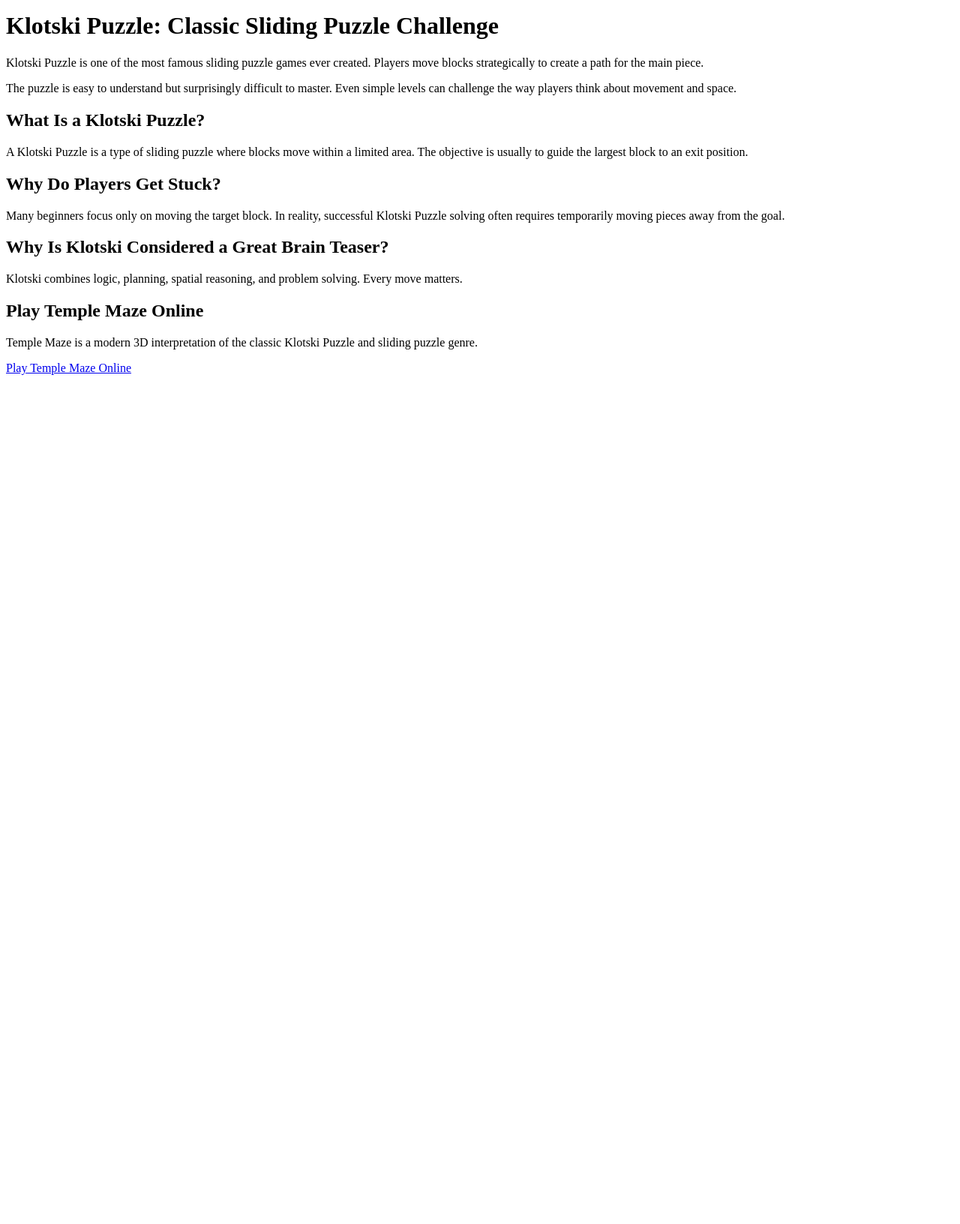
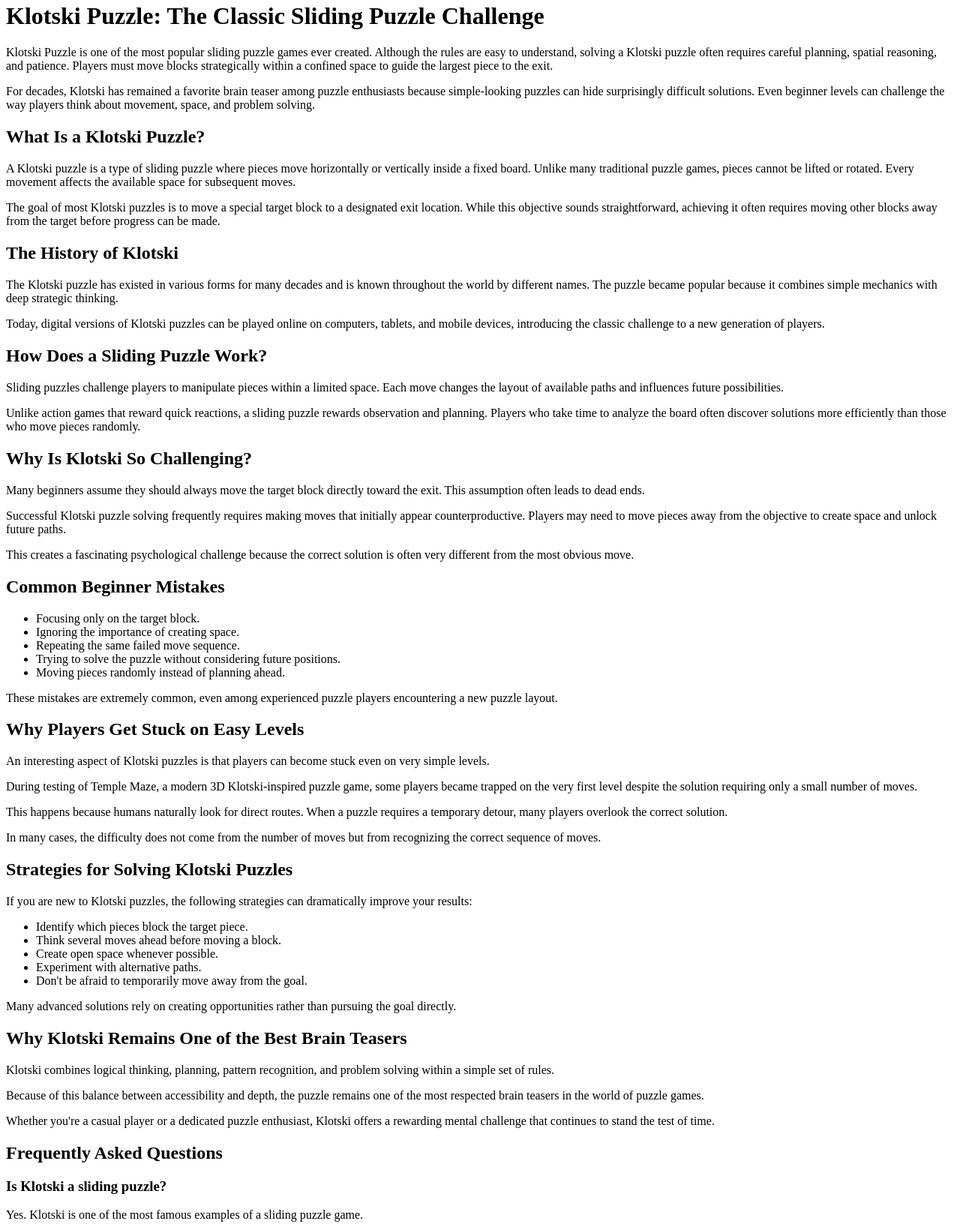
Before and after one commit to existgames/klotski-puzzle, a plain HTML site: page index.html in a window 1280 px wide. Shown: the part 5-1637 px from the top of the page at 75% size. Before the commit the page ends 800 px from the top, so only its background shows below. Drawn offline with Linux system fonts and the light colour scheme.

Commit message:
Revise Klotski Puzzle page content and layout
Updated content and structure of the Klotski Puzzle page to enhance clarity and provide additional information about the game.

```diff
--- a/index.html
+++ b/index.html
@@ -1,48 +1,145 @@
-<!DOCTYPE html>
-<html lang="en">
-<head>
-<meta charset="UTF-8">
-
-<title>Klotski Puzzle - Free Online Sliding Puzzle Game</title>
-
-<meta name="description"
-content="Learn how to solve Klotski Puzzle, the classic sliding puzzle game. Play Temple Maze online and improve your puzzle-solving skills.">
-
-</head>
-
-<body>
-
-<h1>Klotski Puzzle: Classic Sliding Puzzle Challenge</h1>
+<h1>Klotski Puzzle: The Classic Sliding Puzzle Challenge</h1>
 
 <p>
-Klotski Puzzle is one of the most famous sliding puzzle games ever created.
-Players move blocks strategically to create a path for the main piece.
+Klotski Puzzle is one of the most popular sliding puzzle games ever created. Although the rules are easy to understand, solving a Klotski puzzle often requires careful planning, spatial reasoning, and patience. Players must move blocks strategically within a confined space to guide the largest piece to the exit.
 </p>
 
 <p>
-The puzzle is easy to understand but surprisingly difficult to master.
-Even simple levels can challenge the way players think about movement and space.
+For decades, Klotski has remained a favorite brain teaser among puzzle enthusiasts because simple-looking puzzles can hide surprisingly difficult solutions. Even beginner levels can challenge the way players think about movement, space, and problem solving.
 </p>
 
 <h2>What Is a Klotski Puzzle?</h2>
 
 <p>
-A Klotski Puzzle is a type of sliding puzzle where blocks move within a limited area.
-The objective is usually to guide the largest block to an exit position.
+A Klotski puzzle is a type of sliding puzzle where pieces move horizontally or vertically inside a fixed board. Unlike many traditional puzzle games, pieces cannot be lifted or rotated. Every movement affects the available space for subsequent moves.
 </p>
 
-<h2>Why Do Players Get Stuck?</h2>
+<p>
+The goal of most Klotski puzzles is to move a special target block to a designated exit location. While this objective sounds straightforward, achieving it often requires moving other blocks away from the target before progress can be made.
+</p>
+
+<h2>The History of Klotski</h2>
 
 <p>
-Many beginners focus only on moving the target block.
-In reality, successful Klotski Puzzle solving often requires temporarily moving pieces away from the goal.
+The Klotski puzzle has existed in various forms for many decades and is known throughout the world by different names. The puzzle became popular because it combines simple mechanics with deep strategic thinking.
 </p>
 
-<h2>Why Is Klotski Considered a Great Brain Teaser?</h2>
+<p>
+Today, digital versions of Klotski puzzles can be played online on computers, tablets, and mobile devices, introducing the classic challenge to a new generation of players.
+</p>
+
+<h2>How Does a Sliding Puzzle Work?</h2>
 
 <p>
-Klotski combines logic, planning, spatial reasoning, and problem solving.
-Every move matters.
+Sliding puzzles challenge players to manipulate pieces within a limited space. Each move changes the layout of available paths and influences future possibilities.
+</p>
+
+<p>
+Unlike action games that reward quick reactions, a sliding puzzle rewards observation and planning. Players who take time to analyze the board often discover solutions more efficiently than those who move pieces randomly.
+</p>
+
+<h2>Why Is Klotski So Challenging?</h2>
+
+<p>
+Many beginners assume they should always move the target block directly toward the exit. This assumption often leads to dead ends.
+</p>
+
+<p>
+Successful Klotski puzzle solving frequently requires making moves that initially appear counterproductive. Players may need to move pieces away from the objective to create space and unlock future paths.
+</p>
+
+<p>
+This creates a fascinating psychological challenge because the correct solution is often very different from the most obvious move.
+</p>
+
+<h2>Common Beginner Mistakes</h2>
+
+<ul>
+<li>Focusing only on the target block.</li>
+<li>Ignoring the importance of creating space.</li>
+<li>Repeating the same failed move sequence.</li>
+<li>Trying to solve the puzzle without considering future positions.</li>
+<li>Moving pieces randomly instead of planning ahead.</li>
+</ul>
+
+<p>
+These mistakes are extremely common, even among experienced puzzle players encountering a new puzzle layout.
+</p>
+
+<h2>Why Players Get Stuck on Easy Levels</h2>
+
+<p>
+An interesting aspect of Klotski puzzles is that players can become stuck even on very simple levels.
+</p>
+
+<p>
+During testing of Temple Maze, a modern 3D Klotski-inspired puzzle game, some players became trapped on the very first level despite the solution requiring only a small number of moves.
+</p>
+
+<p>
+This happens because humans naturally look for direct routes. When a puzzle requires a temporary detour, many players overlook the correct solution.
+</p>
+
+<p>
+In many cases, the difficulty does not come from the number of moves but from recognizing the correct sequence of moves.
+</p>
+
+<h2>Strategies for Solving Klotski Puzzles</h2>
+
+<p>
+If you are new to Klotski puzzles, the following strategies can dramatically improve your results:
+</p>
+
+<ul>
+<li>Identify which pieces block the target piece.</li>
+<li>Think several moves ahead before moving a block.</li>
+<li>Create open space whenever possible.</li>
+<li>Experiment with alternative paths.</li>
+<li>Don't be afraid to temporarily move away from the goal.</li>
+</ul>
+
+<p>
+Many advanced solutions rely on creating opportunities rather than pursuing the goal directly.
+</p>
+
+<h2>Why Klotski Remains One of the Best Brain Teasers</h2>
+
+<p>
+Klotski combines logical thinking, planning, pattern recognition, and problem solving within a simple set of rules.
+</p>
+
+<p>
+Because of this balance between accessibility and depth, the puzzle remains one of the most respected brain teasers in the world of puzzle games.
+</p>
+
+<p>
+Whether you're a casual player or a dedicated puzzle enthusiast, Klotski offers a rewarding mental challenge that continues to stand the test of time.
+</p>
+
+<h2>Frequently Asked Questions</h2>
+
+<h3>Is Klotski a sliding puzzle?</h3>
+
+<p>
+Yes. Klotski is one of the most famous examples of a sliding puzzle game.
+</p>
+
+<h3>Is Klotski difficult?</h3>
+
+<p>
+The basic rules are simple, but many puzzles require advanced planning and strategic thinking.
+</p>
+
+<h3>Why do I keep getting stuck?</h3>
+
+<p>
+Most players get stuck because they focus too heavily on direct progress toward the exit instead of creating space for future moves.
+</p>
+
+<h3>Can I play Klotski online?</h3>
+
+<p>
+Absolutely. Modern online versions make it easy to enjoy the puzzle from any device.
 </p>
 
 <h2>Play Temple Maze Online</h2>
@@ -52,10 +149,11 @@ Temple Maze is a modern 3D interpretation of the classic Klotski Puzzle and slid
 </p>
 
 <p>
-<a href="https://existgames.com/temple-maze/">
+Try the game directly in your browser:
+</p>
+
+<p>
+<a href="https://existgames.com/temple-maze/" target="_blank">
 Play Temple Maze Online
 </a>
 </p>
-
-</body>
-</html>
```
